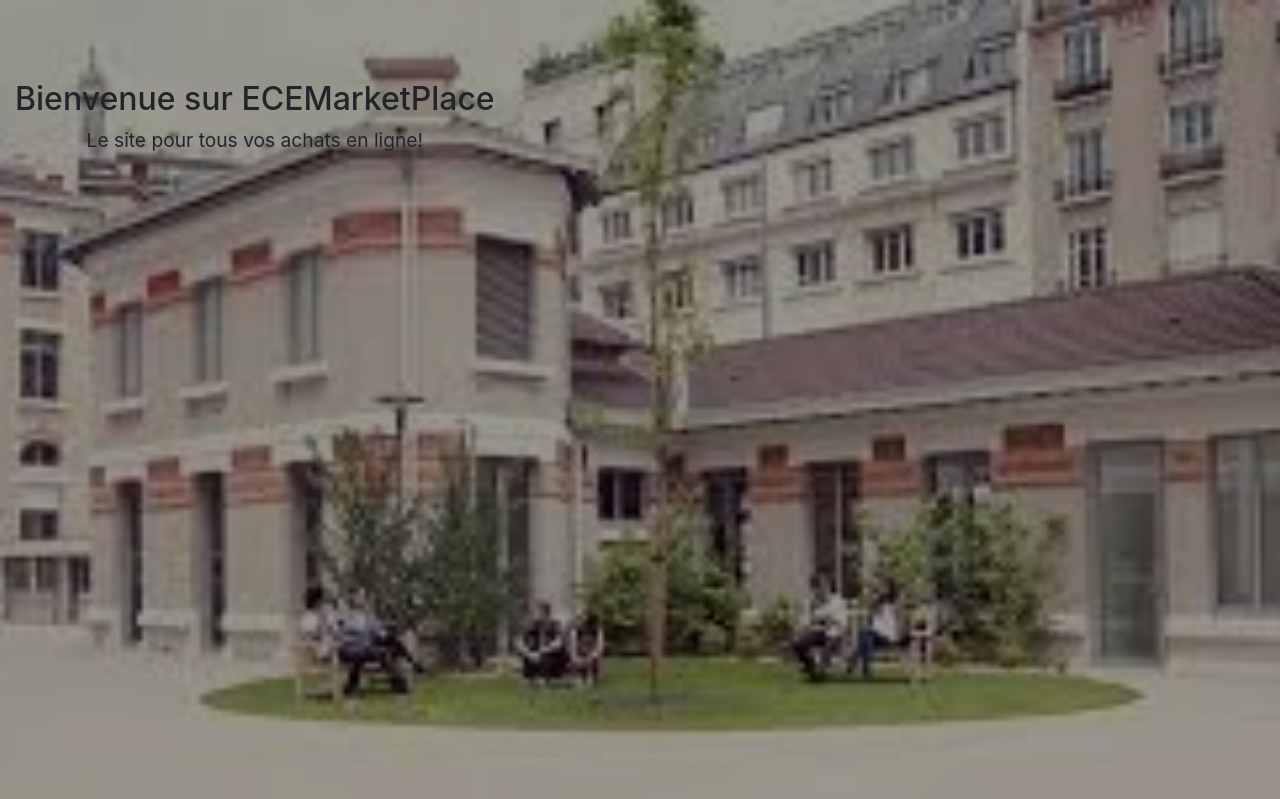
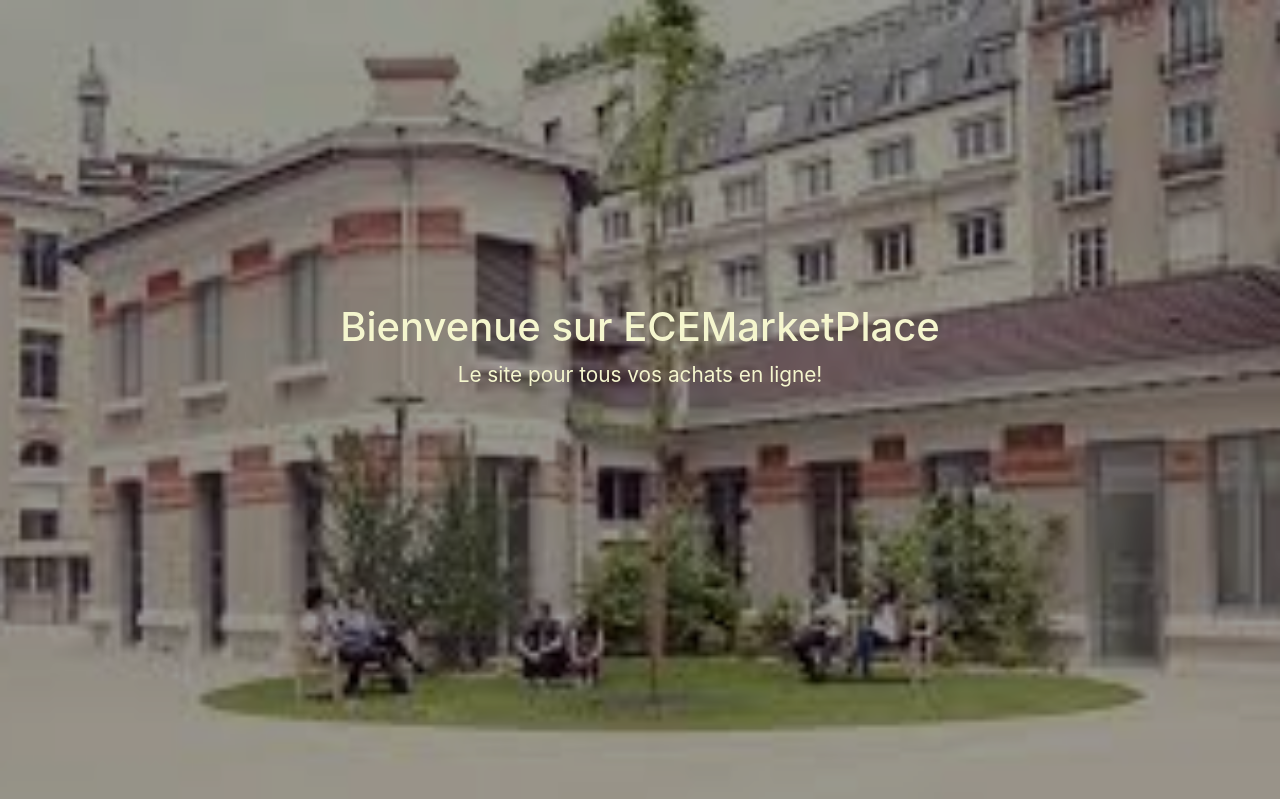
Before and after one commit to kassim0/ECE_Commerce, a PHP site: page /firstpage.html in a window 1280 px wide. Shown: the part 56-855 px from the top of the page. Run offline with PHP 8.4, Linux system fonts and the light colour scheme.

Commit message:
Update firstpage.css

```diff
--- a/firstpage.css
+++ b/firstpage.css
@@ -38,23 +38,23 @@ body {
 }
 
  .description {
- left: 0;
- padding: 0 15px;
+ left: 50%;
  position: absolute;
- top: 10%;
- transform: none;
+ top: 45%;
+ transform: translate(-50%, -55%);
  text-align: center;
- }
+}
+.description h1 {
+ color: #F5F6CE;
+}
+.description p {
+ color: #F5F6CE;
+ font-size: 1.3rem;
+ line-height: 1.5;
+}
 
- .description h1 {
- font-size: 2em;
- }
 
- .description p {
- font-size: 1.2rem;
- }
-
- .features {
+.features {
  margin: 0;
  }
 
```
